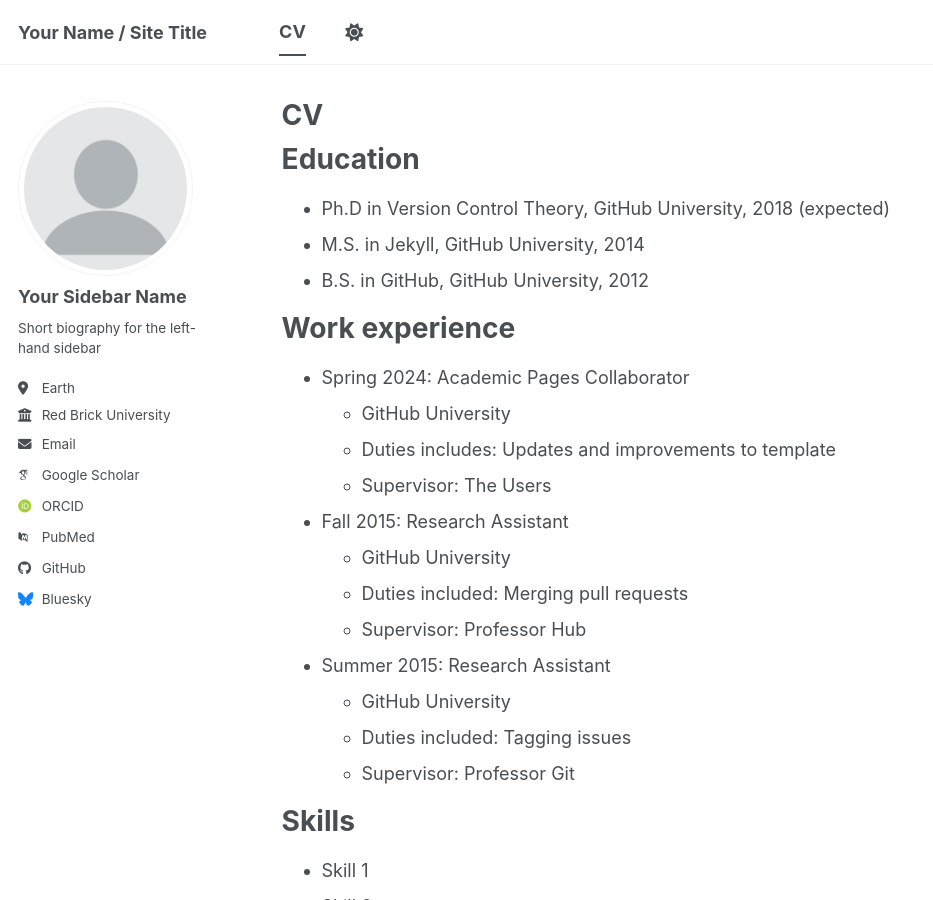
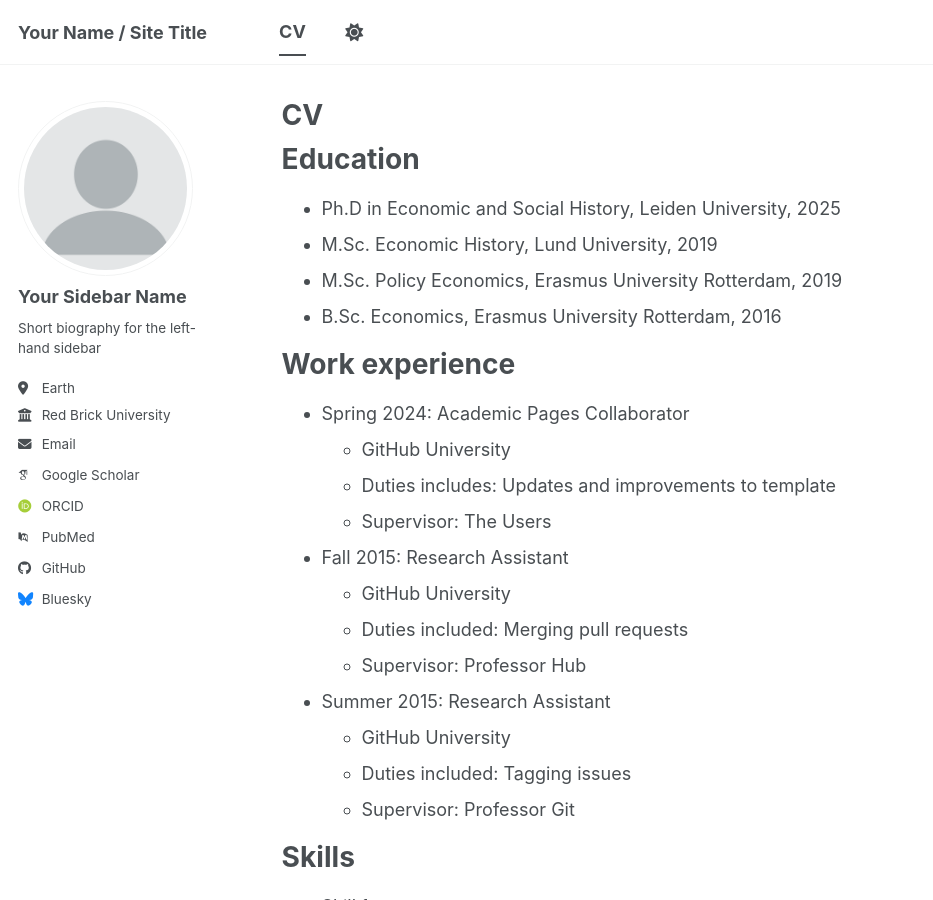
Before and after one commit to kokjoris/kokjoris.github.io, a Jekyll site: the page built from _pages/cv.md, in a window 1280 px wide and 900 px high. Shown: the whole window, without its empty margins (0-933 px from the left). Built offline with Jekyll 4.4.1, drawn with Linux system fonts in a browser that asks for light colours; some web fonts are replaced; a script bundle is joined from its source files by our own code; library files that are not in the unit come from our copies.

Commit message:
Update cv.md

```diff
--- a/_pages/cv.md
+++ b/_pages/cv.md
@@ -11,9 +11,10 @@
 
 Education
 ======
-* Ph.D in Version Control Theory, GitHub University, 2018 (expected)
-* M.S. in Jekyll, GitHub University, 2014
-* B.S. in GitHub, GitHub University, 2012
+* Ph.D in Economic and Social History, Leiden University, 2025
+* M.Sc. Economic History, Lund University, 2019
+* M.Sc. Policy Economics, Erasmus University Rotterdam, 2019
+* B.Sc. Economics, Erasmus University Rotterdam, 2016
 
 Work experience
 ======
```
